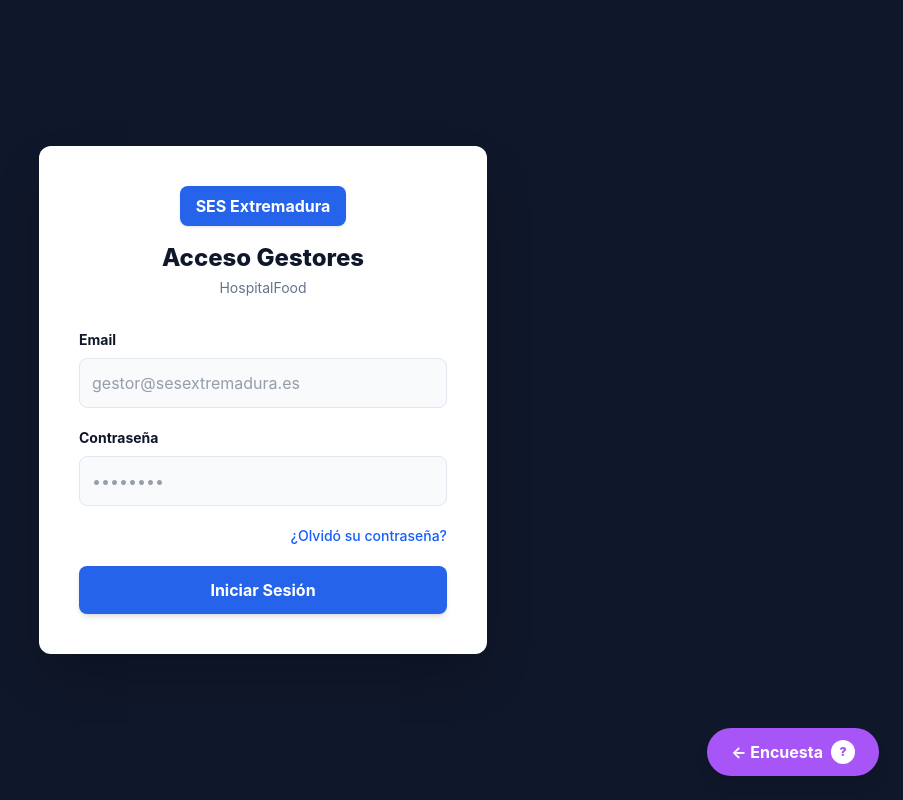
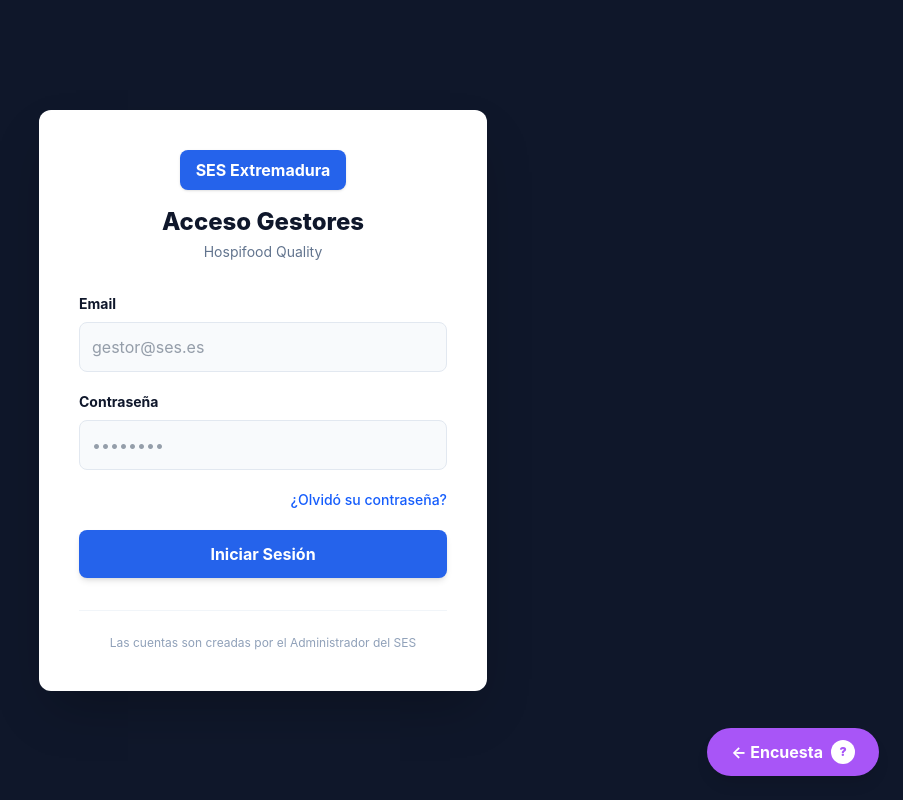
Before and after one commit to ronicleal/Hospifood_Quality, a React (Vite) app: page /admin in a window 1280 px wide. Shown: the whole page, without its empty margins (377-1280 px from the left). Built offline with nearby package versions, Linux system fonts and the light colour scheme.

Commit message:
✅Conectar el Login con la autenticación segura de Supabase.

```diff
--- a/src/App.tsx
+++ b/src/App.tsx
@@ -3,9 +3,11 @@
 import { BotonFlotante } from "./components/ui/BotonFlotante"
 import { LoginPage } from "./pages/admin/LoginPage"
 
+// Pantallas temporales para probar que las rutas funcionan
+const DashboardGestor = () => <div className="p-10 text-2xl font-bold text-blue-600 bg-slate-100 min-h-screen">📊 Bienvenido al Panel de Control (GESTOR)</div>;
+const DashboardAdmin = () => <div className="p-10 text-2xl font-bold text-purple-600 bg-slate-100 min-h-screen">⚙️ Bienvenido al Panel de Usuarios (ADMIN)</div>;
 
 function App() {
-
 
   return (
     <BrowserRouter>
@@ -17,8 +19,12 @@
         {/* Ruta principal: El paciente */}
         <Route path="/" element={<EncuestaPage />} />
 
-        {/* Rutas de administración */}
+        {/* Acceso Gestores/Admins */}
         <Route path="/admin" element={<LoginPage />} />
+
+        {/* Zonas Privadas (Fase 3 y 4) */}
+        <Route path="/admin/dashboard" element={<DashboardGestor />} />
+        <Route path="/admin/usuarios" element={<DashboardAdmin />} />
 
       </Routes>
 
--- /dev/null
+++ b/src/components/form/LoginForm.tsx
@@ -0,0 +1,106 @@
+import { useState } from "react";
+import { useNavigate } from "react-router-dom";
+import { createUserRepository } from "../../database/repositories";
+
+export const LoginForm = () => {
+    const [email, setEmail] = useState('');
+    const [password, setPassword] = useState('');
+    const [loading, setLoading] = useState(false);
+    const [error, setError] = useState<string | null>(null);
+
+    const navigate = useNavigate();
+
+    // Instanciamos el repositorio
+    const userRepository = createUserRepository();
+
+    // --- FUNCION DE AUTENTICACION Y ROLES (RBAC) --- //
+    const handleLogin = async (e: React.FormEvent) => {
+        e.preventDefault();
+        setLoading(true);
+        setError(null);
+
+        try {
+            // 1. Usamos el Repositorio para iniciar sesión
+            const result = await userRepository.login(email, password);
+
+            // 2. Manejo de errores
+            if (result.error) {
+                setError("Correo o contraseña incorrectos. Por favor, revíselos.");
+                setLoading(false);
+                return;
+            }
+
+            // 3. Éxito: Leemos el rol y redirigimos
+            if (result.data){
+                const perfil = result.data.perfil;
+                console.log(`✅ Acceso concedido. Bienvenido ${perfil.nombre_completo} (Rol: ${perfil.rol})`);
+
+                if (perfil.rol === 'admin'){
+                    navigate('/admin/usuarios');
+                }else{
+                    navigate('/admin/dashboard');
+                }
+
+            }
+
+        } catch (err: any) {
+           setError("Ocurrió un error inesperado de conexión.");
+
+        } finally {
+            setLoading(false);
+        }
+
+    };
+
+    return (
+        <>
+            {error && (
+                <div className="bg-red-50 text-red-600 p-3 rounded-lg text-sm font-bold mb-4 text-center border border-red-200">
+                    {error}
+                </div>
+            )}
+
+            {/* Formulario */}
+            <form className="space-y-5" onSubmit={handleLogin}>
+                <div>
+                    <label className="block text-sm font-bold text-slate-900 mb-2">Email</label>
+                    <input
+                        type="email"
+                        value={email}
+                        onChange={(e) => setEmail(e.target.value)}
+                        placeholder="gestor@ses.es"
+                        className="w-full p-3 bg-slate-50 border border-slate-200 rounded-lg focus:ring-2 focus:ring-blue-500 outline-none text-slate-700 transition-all"
+                    />
+                </div>
+
+                <div>
+                    <label className="block text-sm font-bold text-slate-900 mb-2">Contraseña</label>
+                    <input
+                        type="password"
+                        value={password}
+                        onChange={(e) => setPassword(e.target.value)}
+                        placeholder="••••••••"
+                        className="w-full p-3 bg-slate-50 border border-slate-200 rounded-lg focus:ring-2 focus:ring-blue-500 outline-none text-slate-700 transition-all"
+                    />
+                </div>
+
+                <div className="flex justify-end">
+                    <a href="#" className="text-sm text-blue-600 hover:text-blue-800 font-medium">
+                        ¿Olvidó su contraseña?
+                    </a>
+                </div>
+
+                <button
+                    type="submit"
+                    disabled={loading}
+                    className="w-full bg-[#2563EB] hover:bg-blue-700 text-white font-bold py-3 rounded-lg shadow-md transition-colors disabled:opacity-50"
+                >
+                    {loading ? 'Verificando...' : 'Iniciar Sesión'}
+                </button>
+
+            </form>
+
+
+        </>
+    )
+}
--- /dev/null
+++ b/src/database/repositories/UserRepository.ts
@@ -0,0 +1,17 @@
+import type { User } from "@supabase/supabase-js";
+import type { Perfil } from "../../interfaces/Perfil";
+
+// Definimos cómo será la respuesta que nos devuelve el login
+export interface LoginResult {
+    data?: {
+        user: User;
+        perfil: Perfil;
+    };
+    error?: any;
+}
+
+// Interfaz (Contrato) de lo que debe hacer nuestro repositorio
+export interface UserRepository{
+    login(email: string, password: string): Promise<LoginResult>;
+
+}
--- /dev/null
+++ b/src/database/repositories/index.ts
@@ -0,0 +1,7 @@
+import { SupabaseUserRepository } from "../supabase/SupabaseUserRepository";
+import type { UserRepository } from "./UserRepository";
+
+// Función "Factory" que crea y devuelve nuestro repositorio
+export function createUserRepository(): UserRepository {
+  return new SupabaseUserRepository();
+}
--- /dev/null
+++ b/src/database/supabase/SupabaseUserRepository.ts
@@ -0,0 +1,44 @@
+import type { LoginResult, UserRepository } from "../repositories/UserRepository";
+import { supabase } from "./Client";
+
+export class SupabaseUserRepository implements UserRepository {
+
+    async login(email: string, password: string): Promise<LoginResult> {
+        try {
+            // 1. Autenticación segura con Supabase Auth
+            const { data: authData, error: authError } = await supabase.auth.signInWithPassword({
+                email,
+                password,
+            });
+
+            if (authError) return { error: authError };
+            if (!authData.user) return { error: { message: 'No se recibió usuario tras el login' } };
+
+            // 2. Buscar el Perfil en la tabla pública
+            const { data: perfilData, error: perfilError } = await supabase
+                .from('perfiles')
+                .select('*')
+                .eq('id', authData.user.id)
+                .single();
+
+            if (perfilError) {
+                // Si no hay perfil, cerramos la sesión por seguridad
+                await supabase.auth.signOut();
+                return { error: perfilError };
+            }
+
+            // 3. Devolvemos todo empaquetado y limpio
+            return {
+                data: {
+                    user: authData.user,
+                    perfil: perfilData,
+                },
+            };
+
+        } catch (error) {
+            console.error('Error en SupabaseUserRepository.login:', error);
+            return { error };
+        }
+    }
+
+}
--- /dev/null
+++ b/src/interfaces/Perfil.ts
@@ -0,0 +1,5 @@
+export interface Perfil{
+    id: string;
+    nombre_completo: string;
+    rol: 'gestor' | 'admin'
+}
--- a/src/pages/admin/LoginPage.tsx
+++ b/src/pages/admin/LoginPage.tsx
@@ -1,5 +1,10 @@
+import { LoginForm } from "../../components/form/LoginForm";
+
+
 export const LoginPage = () => {
+
     return (
+
         <div className="min-h-screen bg-[#0F172A] flex items-center justify-center p-4 font-sans relative">
 
             {/* Tarjeta Blanca Central */}
@@ -11,41 +16,25 @@
                         SES Extremadura
                     </div>
                     <h2 className="text-2xl font-extrabold text-slate-900">Acceso Gestores</h2>
-                    <p className="text-slate-500 text-sm mt-1">HospitalFood</p>
+                    <p className="text-slate-500 text-sm mt-1">Hospifood Quality</p>
                 </div>
 
-                {/* Formulario */}
-                <form className="space-y-5" onSubmit={(e) => e.preventDefault()}>
-                    <div>
-                        <label className="block text-sm font-bold text-slate-900 mb-2">Email</label>
-                        <input
-                            type="email"
-                            placeholder="gestor@sesextremadura.es"
-                            className="w-full p-3 bg-slate-50 border border-slate-200 rounded-lg focus:ring-2 focus:ring-blue-500 outline-none text-slate-700 transition-all"
-                        />
-                    </div>
+                {/* Inyección del Componente Formulario */}
+                <LoginForm />
 
-                    <div>
-                        <label className="block text-sm font-bold text-slate-900 mb-2">Contraseña</label>
-                        <input
-                            type="password"
-                            placeholder="••••••••"
-                            className="w-full p-3 bg-slate-50 border border-slate-200 rounded-lg focus:ring-2 focus:ring-blue-500 outline-none text-slate-700 transition-all"
-                        />
-                    </div>
+                <div className="mt-8 border-t border-slate-100 pt-6 text-center">
+                    <p className="text-xs text-slate-400">
+                        Las cuentas son creadas por el Administrador del SES
+                    </p>
+                </div>
 
-                    <div className="flex justify-end">
-                        <a href="#" className="text-sm text-blue-600 hover:text-blue-800 font-medium">
-                            ¿Olvidó su contraseña?
-                        </a>
-                    </div>
-
-                    <button className="w-full bg-[#2563EB] hover:bg-blue-700 text-white font-bold py-3 rounded-lg shadow-md transition-colors">
-                        Iniciar Sesión
-                    </button>
-
-                </form>
             </div>
         </div>
     );
+
+
+
+
+
+
 };
```
